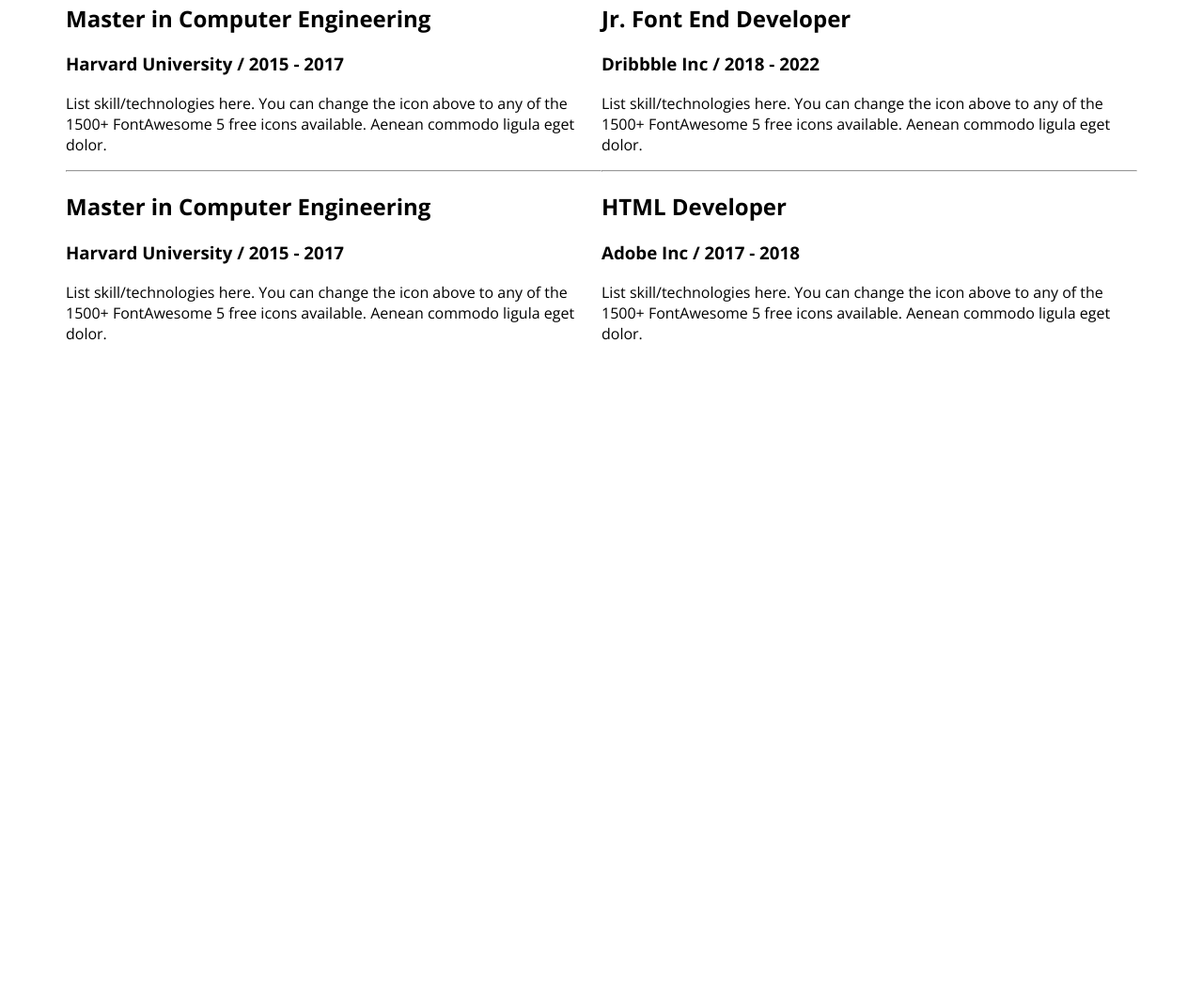
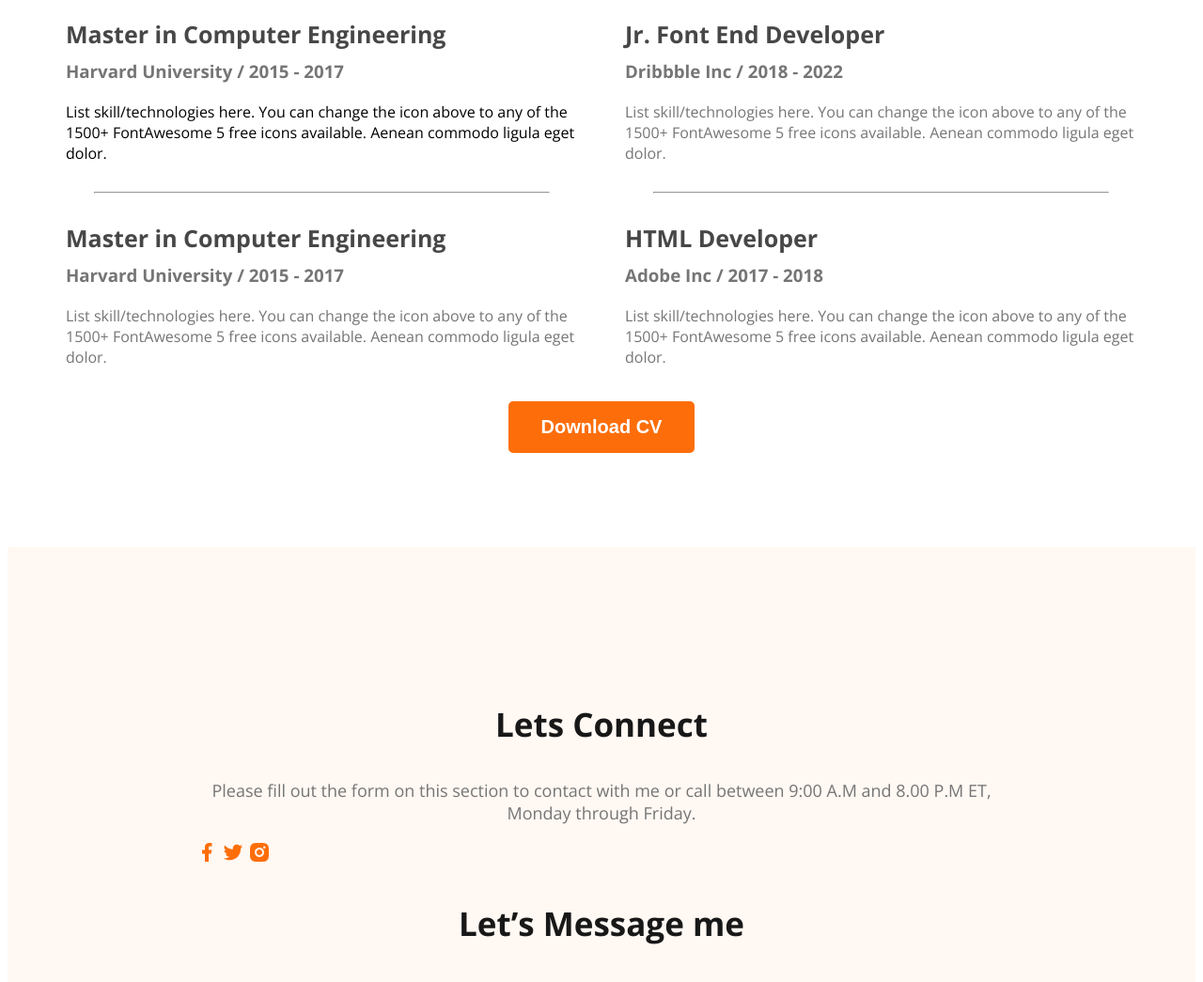
Before and after one commit to sumitrapaul/portfolio, a plain HTML site: page portfolio.html in a window 1280 px wide. Shown: the part 2523-3568 px from the top of the page at 94% size. Before the commit the page ends 2913 px from the top, so only its background shows below. Drawn offline with nearby package versions, Linux system fonts and the light colour scheme.

Commit message:
footer added

```diff
--- a/portfolio.css
+++ b/portfolio.css
@@ -152,4 +152,38 @@
 
         .resume-container {
             display: flex;
+            gap: 50px;
         }
+
+        .resume-item-institute {
+            margin-top: 0px;
+            margin-bottom: 20px;
+        }
+
+        .resume-item-institute,
+        .resume-item-description {
+            color: #757575;
+        }
+
+        .resume-item-title {
+            color: #474747;
+            font-size: 25px;
+            font-weight: 700;
+            margin-bottom: 10px;
+        }
+
+        .resume-container hr {
+            margin: 30px;
+        }
+
+        .download-cv {
+            text-align: center;
+            margin-top: 20px;
+        }
+
+        footer {
+            display: flex;
+            background-color: #FFF8F3;
+            padding: 130px 200px;
+            margin-top: 100px;
+        }
--- a/portfolio.html
+++ b/portfolio.html
@@ -103,7 +103,7 @@
                     <div class="resume-item">
                         <h2 class="resume-item-title">Master in Computer Engineering</h2>
                         <h3 class="resume-item-institute">Harvard University / 2015 - 2017</h3>
-                        <p class="resume-item-description">List skill/technologies here. You can change the icon above to any of the 1500+ FontAwesome 5 free icons available. Aenean commodo ligula eget dolor.</p>
+                        <p class="resume-item-desacription">List skill/technologies here. You can change the icon above to any of the 1500+ FontAwesome 5 free icons available. Aenean commodo ligula eget dolor.</p>
                     </div>
                     <hr>
                     <div class="resume-item">
@@ -134,10 +134,23 @@
 
                 </div>
             </div>
+            <div class="download-cv">
+                <button class="btn-primary">Download CV</button></div>
         </section>
-
     </main>
-    <footer></footer>
+    <footer>
+        <div class="footer-column">
+            <h3 class="section-title">Lets Connect</h3>
+            <p class="section-description">Please fill out the form on this section to contact with me or call between 9:00 A.M and 8.00 P.M ET, Monday through Friday.</p>
+            <div class="social-links">
+                <a href=""><img src="icons/facebook.png" alt=""></a>
+                <a href=""><img src="icons/twitter.png" alt=""></a>
+                <a href=""><img src="icons/insta.png" alt=""></a>
+            </div>
+            <div class="footer-column">
+                <h3 class="section-title">Let’s Message me</h3>
+            </div>
+    </footer>
 </body>
 
 </html>
@@ -145,3 +158,5 @@
 </body>
 
 </html>
+
+</html>
```
